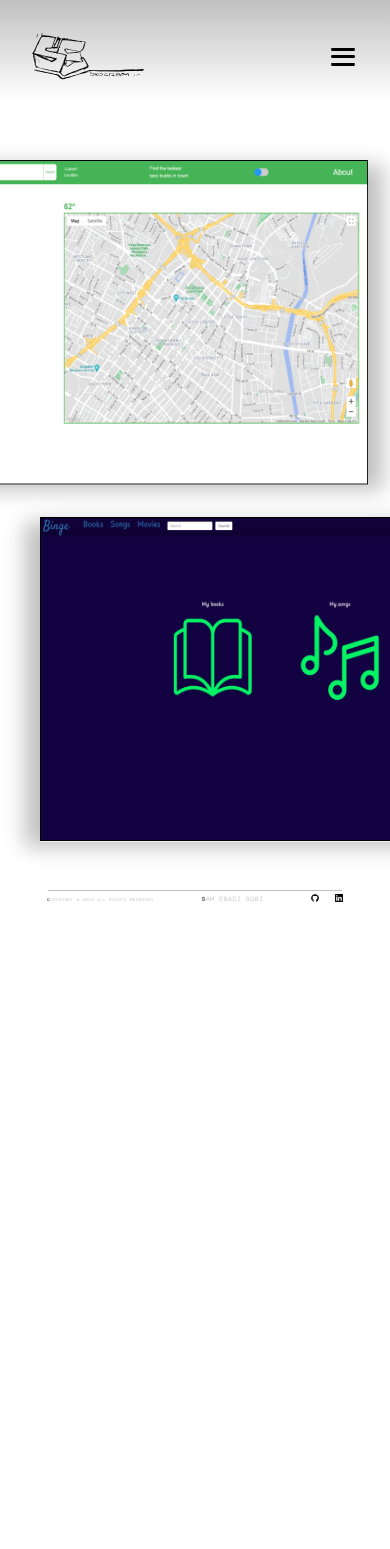
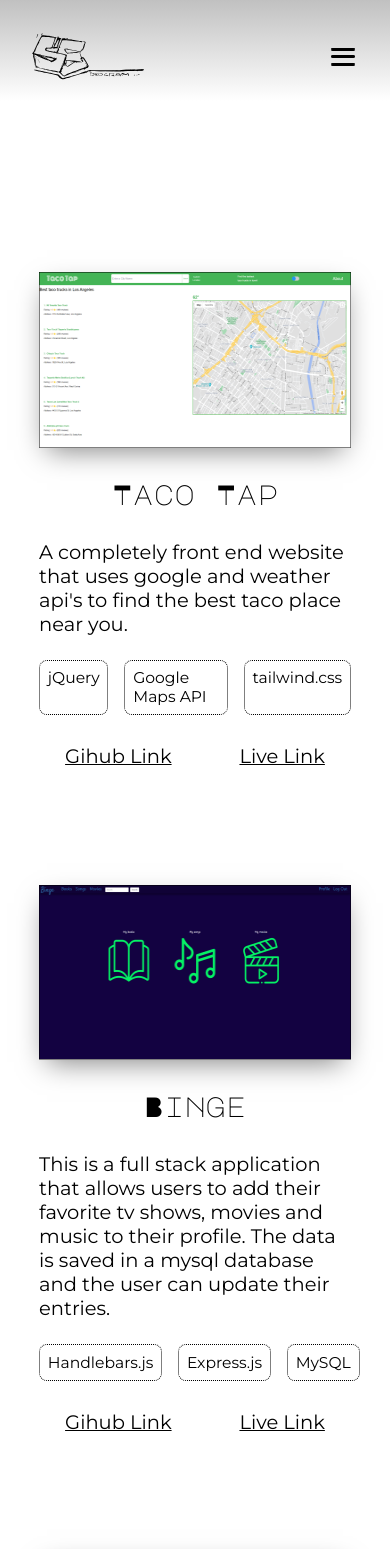
Before and after one commit to CaptainEB/portfolio, a Next.js app: page /projects in a window 390 px wide. Shown: the top 1549 px of the page. Before the commit the page ends 907 px from the top, so only its background shows below. Built offline with nearby package versions, Linux system fonts and the light colour scheme; a web font is replaced by a local one.

Commit message:
finished styling the projects tab with support for small screens

```diff
--- a/projects-data.json
+++ b/projects-data.json
@@ -15,6 +15,13 @@
 		"image": "/img/binge.png",
 		"tech": ["Handlebars.js", "Express.js", "MySQL"]
 	},
-	"project3": {},
+	"basketBistro": {
+		"title": "Basket Bistro",
+		"shortDescription": "Full Stack application built to simplify the process of preparing their shopping list based on the recipes they want to cook.",
+		"githubUrl": "https://github.com/tdavids215/BasketBistro",
+		"liveUrl": "https://damp-reef-56861-e834c836fd5d.herokuapp.com/",
+		"image": "/img/basket-bistro.png",
+		"tech": ["React", "GraphQL", "MongoDB"]
+	},
 	"project4": {}
 }
--- a/src/app/projects/components/projectFromLeft/projectFromLeft.module.scss
+++ b/src/app/projects/components/projectFromLeft/projectFromLeft.module.scss
@@ -1,3 +1,28 @@
+$medium: 992px;
+
+@mixin small-mq($size) {
+	@media (max-width: $size) {
+		@content;
+	}
+}
+
+@mixin large-mq($size) {
+	@media (min-width: $size) {
+		@content;
+	}
+}
+
+.project {
+	display: flex;
+	position: relative;
+	justify-content: center;
+	align-items: center;
+	gap: 7rem;
+	.title {
+		font-size: clamp(2rem, 5vw, 5rem);
+		transition: all 0.35s ease-in-out;
+		z-index: -1;
+	}
 	.description {
 		display: flex;
 		flex-direction: column;
@@ -6,40 +31,9 @@
 		max-width: 40%;
 		position: absolute;
 		transition: all 0.5s ease-in-out;
-	top: 0;
+		top: 5%;
 		left: 25%;
 		opacity: 0;
-}
-.project {
-	display: flex;
-	position: relative;
-	justify-content: center;
-	align-items: center;
-	gap: 7rem;
-	& .title {
-		font-size: 3rem;
-		transition: all 0.35s ease-in-out;
-		z-index: -1;
-	}
-	& .img {
-		transition: all 0.5s ease-in-out;
-		box-shadow: 15px 5px 20px 0px rgba(0, 0, 0, 0.25);
-		z-index: 2;
-	}
-	&:hover,
-	&:focus {
-		& .img {
-			transform: translateX(100%);
-		}
-		& .title {
-			transform: translateX(-50%);
-			color: white;
-		}
-		& .description {
-			opacity: 1;
-			left: 10%;
-		}
-	}
 	}
 
 	.tech {
@@ -57,4 +51,94 @@
 		font-size: 1.5rem;
 		display: flex;
 		gap: 2rem;
+		a {
+			padding: 0.25em 0.5em;
 		}
+	}
+
+	@include large-mq($medium) {
+		.img {
+			transition: all 0.5s ease-in-out;
+			box-shadow: 15px 5px 20px 0px rgba(0, 0, 0, 0.25);
+			z-index: 2;
+			width: clamp(2rem, 47vw, 50rem);
+			height: auto;
+			aspect-ratio: 16/9;
+		}
+		.shortDescription {
+			font-size: clamp(1rem, 2vw, 2rem);
+		}
+		.tech {
+			span {
+				font-size: clamp(0.5rem, 1.5vw, 1.5rem);
+			}
+		}
+		.links {
+			font-size: clamp(1rem, 2vw, 1.75rem);
+		}
+		&:hover,
+		&:focus {
+			.img {
+				transform: translateX(85%);
+			}
+			.title {
+				transform: translateX(-50%);
+				color: white;
+			}
+			.description {
+				opacity: 1;
+				left: 5%;
+				max-width: 28vw;
+			}
+			.links {
+				a {
+					&:hover,
+					&:focus {
+						background-color: rgba(136, 136, 136, 0.25);
+						border-radius: 0.5rem;
+					}
+				}
+			}
+		}
+	}
+
+	@include small-mq($medium) {
+		flex-direction: column;
+		gap: clamp(2rem, 3vw, 5rem);
+		margin-bottom: 4rem;
+		.img {
+			width: clamp(16rem, 80vw, 70rem);
+			height: auto;
+			aspect-ratio: 16/9;
+			object-fit: fill;
+			-webkit-box-shadow: 0px 10px 27px -8px rgba(0, 0, 0, 0.5);
+			-moz-box-shadow: 0px 10px 27px -8px rgba(0, 0, 0, 0.5);
+			box-shadow: 0px 10px 27px -8px rgba(0, 0, 0, 0.5);
+		}
+		.description {
+			opacity: 1;
+			position: static;
+			gap: clamp(1.5rem, 3vw, 4rem);
+		}
+		.description {
+			max-width: 100%;
+		}
+		.title {
+			font-size: clamp(1.75rem, 5vw, 3rem);
+		}
+		.shortDescription {
+			font-size: clamp(1rem, 5vw, 2rem);
+		}
+		.links {
+			justify-content: space-evenly;
+			font-size: clamp(1rem, 5vw, 1.5rem);
+			text-decoration: underline;
+		}
+		.tech {
+			justify-content: space-evenly;
+			span {
+				font-size: clamp(0.5rem, 4vw, 1.5rem);
+			}
+		}
+	}
+}
--- a/src/app/projects/components/projectFromRight/projectFromRight.module.scss
+++ b/src/app/projects/components/projectFromRight/projectFromRight.module.scss
@@ -1,3 +1,30 @@
+$medium: 992px;
+
+@mixin small-mq($size) {
+	@media (max-width: $size) {
+		@content;
+	}
+}
+
+@mixin large-mq($size) {
+	@media (min-width: $size) {
+		@content;
+	}
+}
+
+.project {
+	display: flex;
+	flex-direction: row-reverse;
+	position: relative;
+	justify-content: center;
+	align-items: center;
+	gap: 7rem;
+	.title {
+		font-size: 3rem;
+		transition: all 0.2s ease-in-out;
+		z-index: -1;
+	}
+
 	.description {
 		display: flex;
 		flex-direction: column;
@@ -10,39 +37,6 @@
 		left: 30%;
 		opacity: 0;
 	}
-.project {
-	display: flex;
-	flex-direction: row-reverse;
-	position: relative;
-	justify-content: center;
-	align-items: center;
-	gap: 7rem;
-	& .title {
-		font-size: 3rem;
-		transition: all 0.2s ease-in-out;
-		z-index: -1;
-	}
-	& .img {
-		transition: all 0.5s ease-in-out;
-		box-shadow: -15px 5px 20px 0px rgba(0, 0, 0, 0.25);
-		z-index: 2;
-	}
-	&:hover,
-	&:focus {
-		& .img {
-			transform: translateX(-100%);
-		}
-		& .title {
-			transform: translateX(50%);
-			color: white;
-		}
-		& .description {
-			opacity: 1;
-			left: 45%;
-		}
-	}
-}
-
 	.tech {
 		display: flex;
 		gap: 1rem;
@@ -58,4 +52,92 @@
 		font-size: 1.5rem;
 		display: flex;
 		gap: 2rem;
+		a {
+			padding: 0.25em 0.5em;
 		}
+	}
+	@include large-mq($medium) {
+		.img {
+			transition: all 0.5s ease-in-out;
+			box-shadow: 15px 5px 20px 0px rgba(0, 0, 0, 0.25);
+			z-index: 2;
+			width: clamp(2rem, 50vw, 50rem);
+			height: auto;
+			aspect-ratio: 16/9;
+		}
+		.shortDescription {
+			font-size: clamp(1rem, 2vw, 2rem);
+		}
+		.tech {
+			span {
+				font-size: clamp(0.5rem, 1.5vw, 1.5rem);
+			}
+		}
+		.links {
+			font-size: clamp(1rem, 2vw, 1.75rem);
+		}
+
+		&:hover,
+		&:focus {
+			.img {
+				transform: translateX(-60%);
+			}
+			.title {
+				transform: translateX(50%);
+				color: white;
+			}
+			.description {
+				opacity: 1;
+				left: 63%;
+			}
+			.links {
+				a {
+					&:hover,
+					&:focus {
+						background-color: rgba(136, 136, 136, 0.25);
+						border-radius: 0.5rem;
+					}
+				}
+			}
+		}
+	}
+	@include small-mq($medium) {
+		flex-direction: column;
+		gap: clamp(2rem, 3vw, 5rem);
+		margin-bottom: 4rem;
+		.img {
+			width: clamp(16rem, 80vw, 45rem);
+			height: auto;
+			aspect-ratio: 16/9;
+			object-fit: fill;
+			-webkit-box-shadow: 0px 10px 27px -8px rgba(0, 0, 0, 0.5);
+			-moz-box-shadow: 0px 10px 27px -8px rgba(0, 0, 0, 0.5);
+			box-shadow: 0px 10px 27px -8px rgba(0, 0, 0, 0.5);
+		}
+		.description {
+			opacity: 1;
+			position: static;
+			gap: clamp(1.5rem, 3vw, 4rem);
+		}
+		.description {
+			max-width: 100%;
+		}
+		.title {
+			font-size: clamp(1.75rem, 5vw, 3rem);
+		}
+		.shortDescription {
+			font-size: clamp(1rem, 5vw, 2rem);
+		}
+		.links {
+			justify-content: space-evenly;
+			font-size: clamp(1rem, 5vw, 1.5rem);
+			text-decoration: underline;
+		}
+		.tech {
+			justify-content: space-evenly;
+			span {
+				font-size: clamp(0.5rem, 4vw, 1.5rem);
+			}
+		}
+	}
+}
--- a/src/app/projects/page.jsx
+++ b/src/app/projects/page.jsx
@@ -4,12 +4,13 @@ import FromRight from './components/projectFromRight';
 import styles from './page.module.scss';
 
 export default async function page() {
-	const { tacoTap, binge } = projects;
+	const { tacoTap, binge, basketBistro } = projects;
 
 	return (
 		<section className={styles.projects}>
 			<FromLeft {...tacoTap} />
 			<FromRight {...binge} />
+			<FromLeft {...basketBistro} />
 		</section>
 	);
 }
--- a/src/app/projects/page.module.scss
+++ b/src/app/projects/page.module.scss
@@ -1,6 +1,6 @@
 .projects {
 	display: flex;
 	flex-direction: column;
-	gap: 2rem;
-	margin-block: 3rem;
+	gap: clamp(3rem, 10vw, 15rem);
+	margin-block: 10rem;
 }
```
Also changed, not shown: public/img/basket-bistro.png (added). Lines whose indentation alone changed are shown as unchanged.
